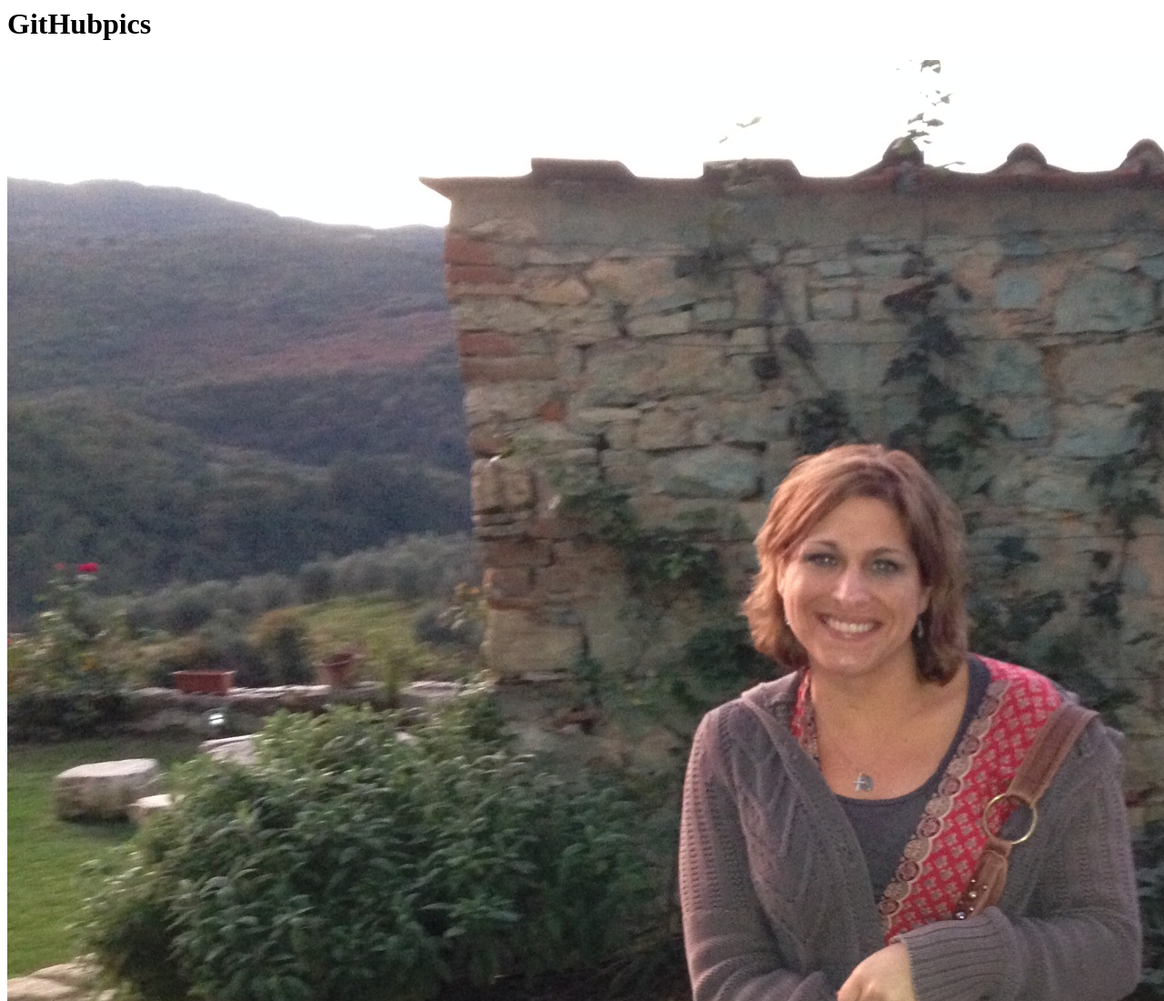
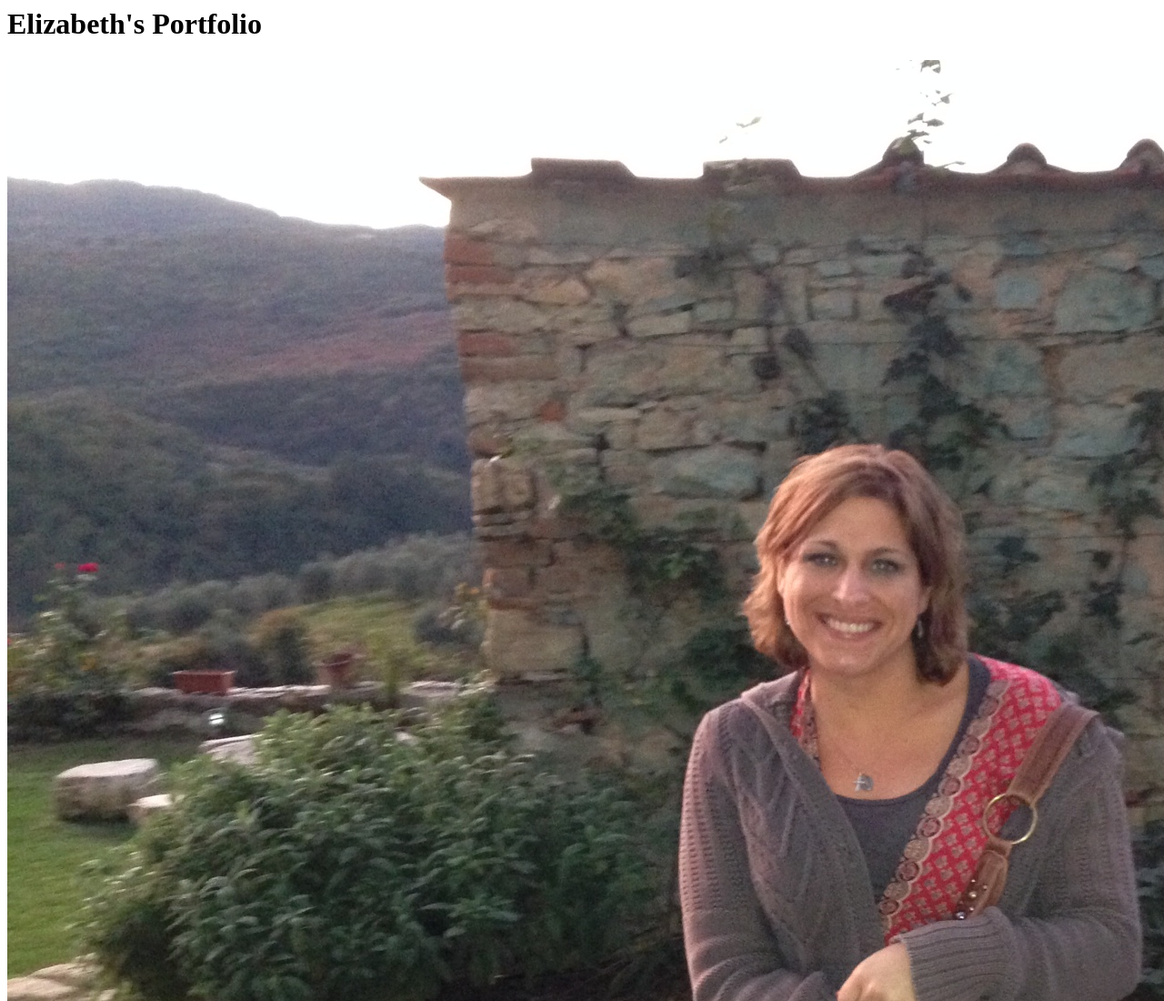
Before and after one commit to elizabethann1219/elizabethann1219.github.io, a plain HTML site: page index.html in a window 1280 px wide. Shown: the top 1100 px of the page at 91% size. Drawn offline with Linux system fonts and the light colour scheme.

Commit message:
Add files via upload

```diff
--- a/index.html
+++ b/index.html
@@ -1,4 +1,4 @@
 <html>
-    <h1>GitHubpics</h1>
+    <h1>Elizabeth's Portfolio</h1>
     <img src="./bioPic2.jpg" />
 </html>
```
